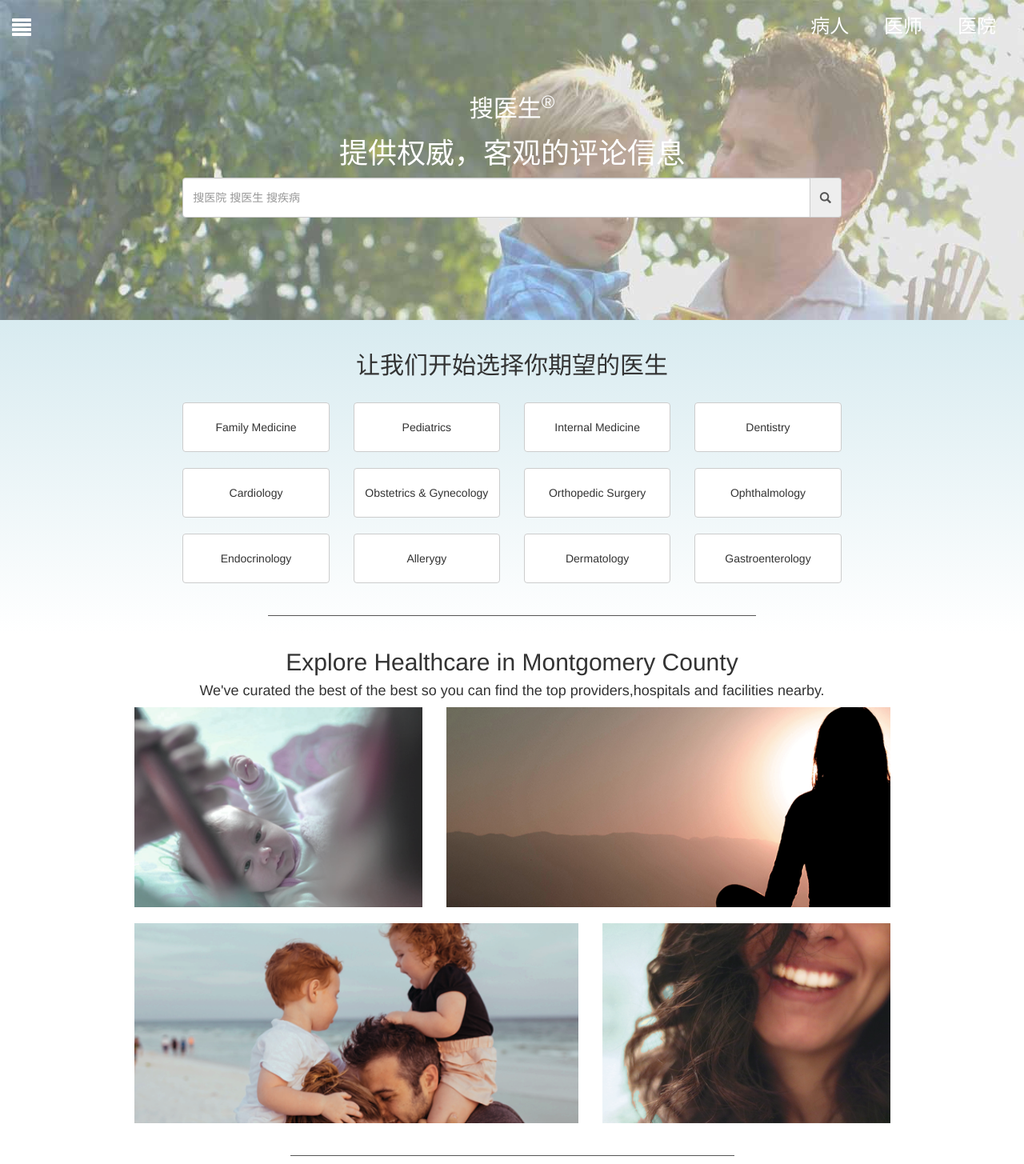
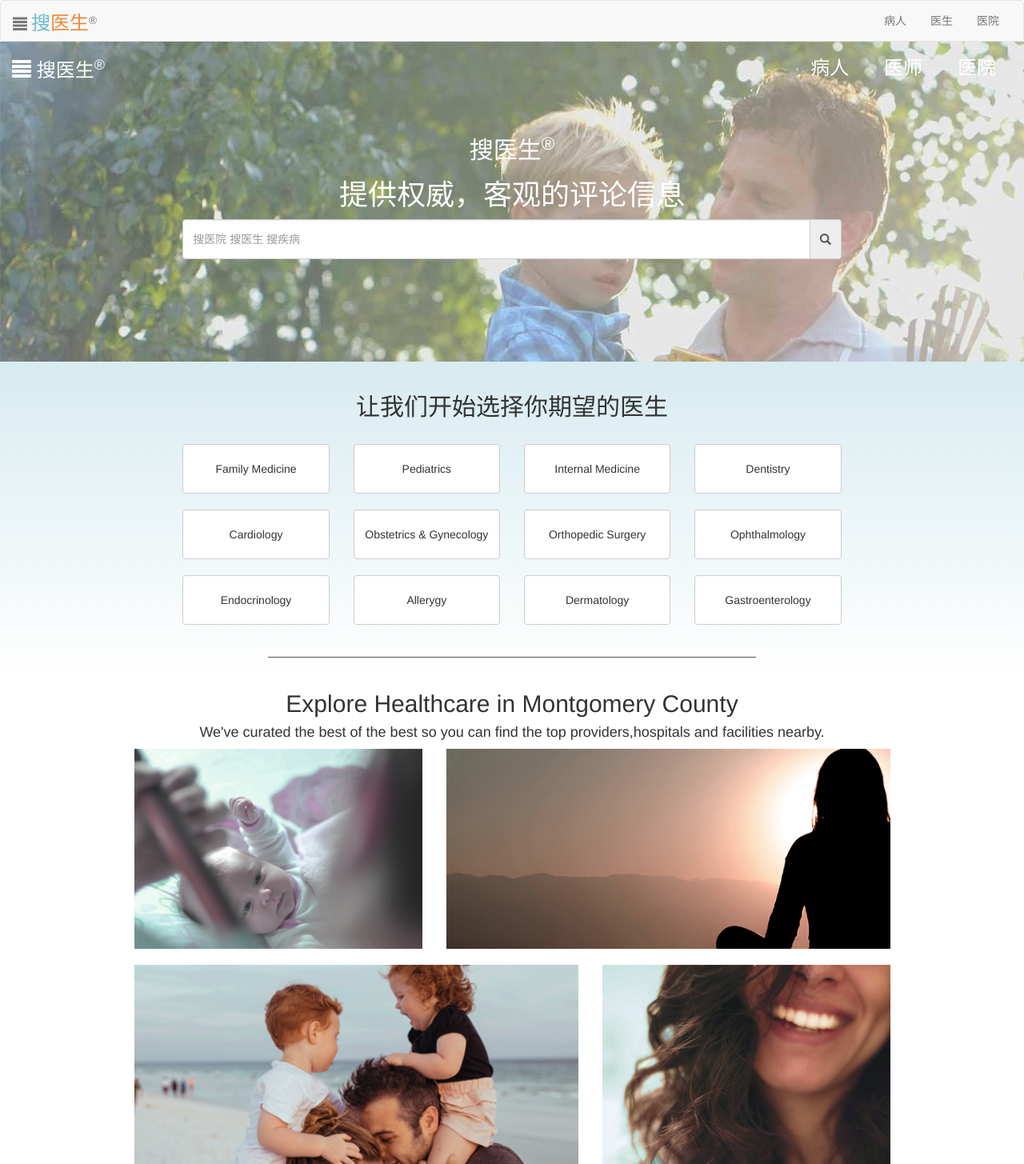
Before and after one commit to yuanlunchuan/doctorSearch, a Django app: page / in a window 1280 px wide. Shown: the top 1455 px of the page at 80% size. Run offline with Django 3.2, Linux system fonts and the light colour scheme; some libraries are stand-ins or nearby versions.

Commit message:
1, Add nav.

```diff
--- a/doctors/templates/doctors/index.html
+++ b/doctors/templates/doctors/index.html
@@ -6,12 +6,40 @@
 {% endblock %}
 
 {% block content %}
+  <nav class="navbar navbar-default" role="navigation" style="margin:0;">
+    <div class="container-fluid">
+      <div class="navbar-header">
+        <button type="button" class="navbar-toggle collapsed" data-toggle="collapse" data-target="#bs-example-navbar-collapse-1">
+          <span class="sr-only">Toggle navigation</span>
+          <span class="icon-bar"></span>
+          <span class="icon-bar"></span>
+          <span class="icon-bar"></span>
+        </button>
+        <a class="navbar-brand" href="/">
+          <i class="glyphicon glyphicon-align-justify"></i>
+          <span class="h3" style="color: rgb(236, 139, 63)"><span style="color: rgb(104,189,207)">搜</span>医生</span><sup>&reg;</sup>
+        </a>
+      </div>
+
+      <div class="collapse navbar-collapse" id="bs-example-navbar-collapse-1">
+        <ul class="nav navbar-nav navbar-right">
+          <li><a href="#">病人</a></li>
+          <li><a href="#">医生</a></li>
+          <li><a href="#">医院</a></li>
+        </ul>
+      </div>
+    </div>
+  </nav>
+
   <section class="header-section container-fluid">
     <header class="row m-t-20">
-      <div class="col-md-1">
-        <a href="" class="h3"><i class="glyphicon glyphicon-align-justify"></i></a>
+      <div class="col-md-2">
+        <a href="" class="h3">
+          <i class="glyphicon glyphicon-align-justify"></i>
+          <span class="h3"><span class="green">搜</span>医生</span><sup>&reg;</sup>
+        </a>
       </div>
-      <div class="col-md-11 text-right">
+      <div class="col-md-10 text-right">
         <a href="" class="h3 nav-item">病人</a>
         <a href="" class="h3 nav-item">医师</a>
         <a href="" class="h3 nav-item">医院</a>
--- a/static/css/searchDoctor/index.css
+++ b/static/css/searchDoctor/index.css
@@ -1,7 +1,6 @@
 body{
   background-color: rgb(255, 255, 255);
 }
-
 .full-width{
   width: 100%;
 }
```
